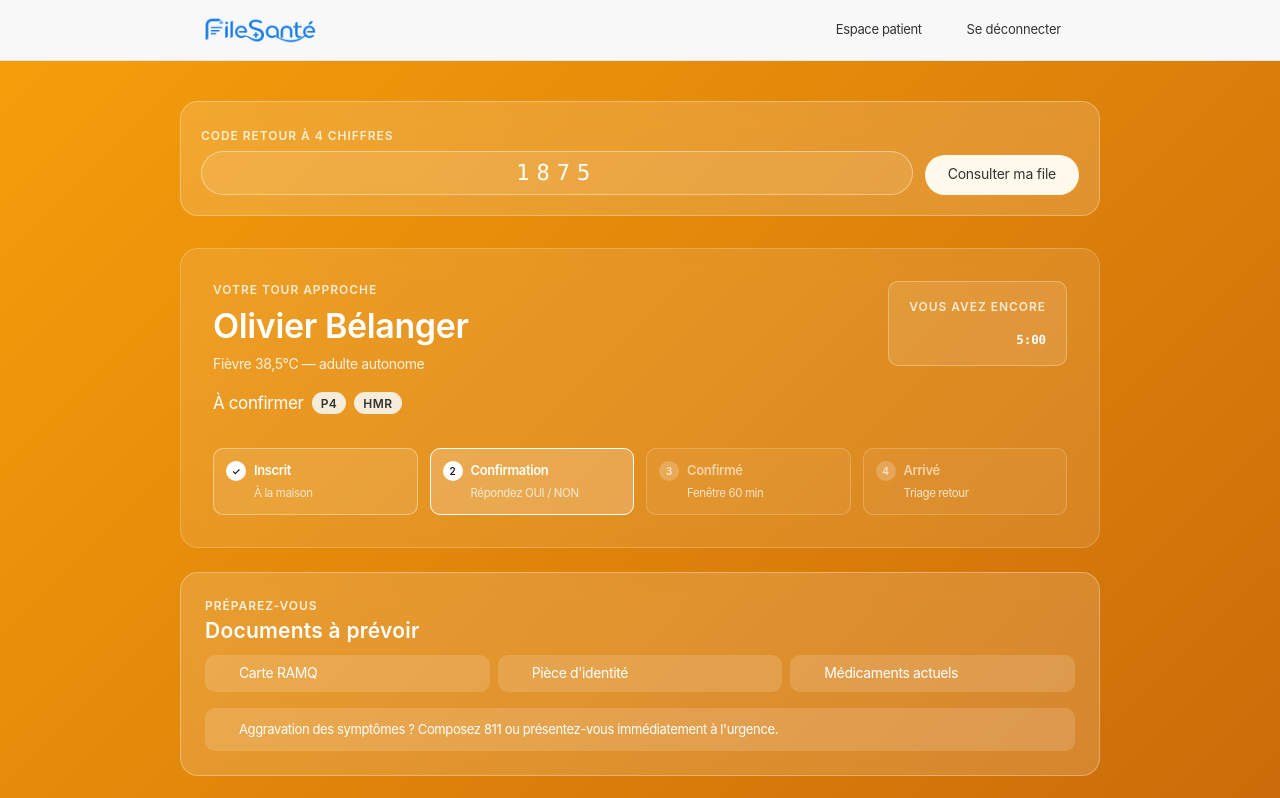
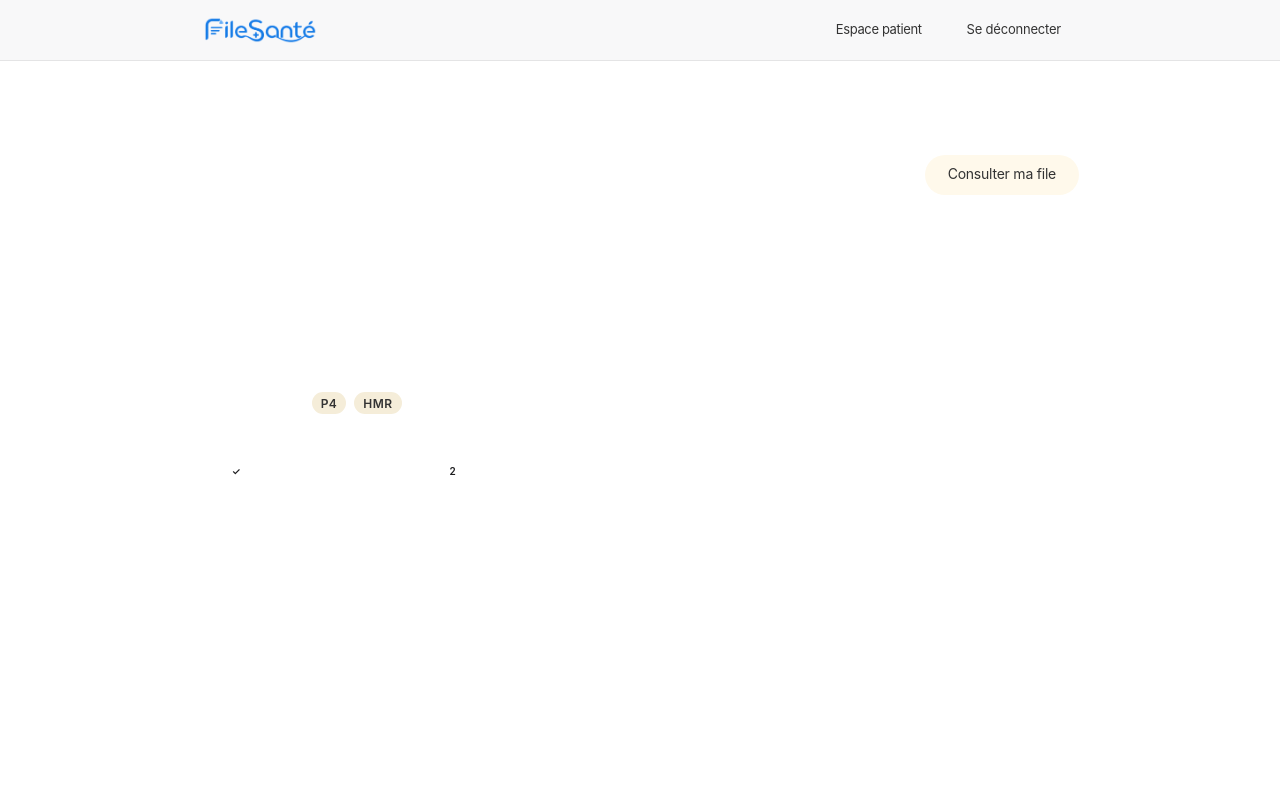
Before and after one commit to DigitariaWebs/FileSante, a Next.js app: page /dashboard/patient in a window 1280 px wide. Shown: the top 798 px of the page. Built offline with nearby package versions, Linux system fonts and the light colour scheme; some icons are missing.

Commit message:
feat: simplify QR login by hardcoding patient details and redirecting to a fixed dashboard

```diff
--- a/src/app/dashboard/patient/page.tsx
+++ b/src/app/dashboard/patient/page.tsx
@@ -79,13 +79,15 @@ const HOSPITAL_INFO: Record<
   },
 };
 
+// Subtle phase tints — full bg stays soft. Urgency conveyed via banner/pill inside,
+// not by saturating the whole page.
 const PHASE_GRADIENT: Record<Phase, string> = {
-  lookup: "linear-gradient(135deg, #e8f3fb 0%, #f5f5f7 100%)",
-  activation: "linear-gradient(135deg, #e8f3fb 0%, #ffffff 70%)",
-  waiting: "linear-gradient(135deg, #1e90d6 0%, #0f6fb4 100%)",
-  soon: "linear-gradient(135deg, #f59e0b 0%, #b45309 100%)",
-  depart: "linear-gradient(135deg, #22c55e 0%, #166534 100%)",
-  closed: "linear-gradient(135deg, #f5f5f7 0%, #e0e0e0 100%)",
+  lookup: "#ffffff",
+  activation: "#ffffff",
+  waiting: "#ffffff",
+  soon: "#ffffff",
+  depart: "#ffffff",
+  closed: "#ffffff",
 };
 
 function statusToPhase(p?: Patient): Phase {
@@ -157,13 +159,7 @@ function PatientInner() {
       className="min-h-screen px-6 py-10 transition-colors"
       style={{ background: PHASE_GRADIENT[phase] }}
     >
-      <div
-        className={`mx-auto max-w-[920px] ${
-          phase === "waiting" || phase === "soon" || phase === "depart"
-            ? "text-white"
-            : ""
-        }`}
-      >
+      <div className="mx-auto max-w-230">
         <LookupForm
           codeInput={codeInput}
           setCodeInput={setCodeInput}
--- a/src/app/q/page.tsx
+++ b/src/app/q/page.tsx
@@ -13,9 +13,7 @@ function QrLoginInner() {
   const params = useSearchParams();
 
   useEffect(() => {
-    const code = (params.get("code") ?? "").trim();
-    const firstName = (params.get("fn") ?? "Patient").trim();
-    const lastName = (params.get("ln") ?? "").trim();
+    // Demo override: always land on the demo patient account regardless of QR identity.
     const rawH = (params.get("h") ?? "HMR").trim().toUpperCase();
     const hospital: HospitalCode = VALID_HOSPITALS.includes(rawH as HospitalCode)
       ? (rawH as HospitalCode)
@@ -23,21 +21,18 @@ function QrLoginInner() {
 
     auth.login({
       role: "PATIENT",
-      firstName: firstName || "Patient",
-      lastName,
+      firstName: "Olivier",
+      lastName: "Bélanger",
       hospital,
     });
 
-    const target = code
-      ? `/dashboard/patient?code=${encodeURIComponent(code)}`
-      : "/dashboard/patient";
-    router.replace(target);
+    router.replace("/dashboard/patient?code=1875");
   }, [params, router]);
 
   return (
     <div className="grid min-h-screen place-items-center bg-white px-6">
       <div className="flex flex-col items-center gap-3 text-center">
-        <div className="h-6 w-6 animate-pulse rounded-full bg-(--fs-primary)" />
+        <div className="h-6 w-6 animate-pulse rounded-full bg-fs-primary" />
         <p className="text-[14px] text-(--ap-ink-muted-80)">
           Connexion en cours…
         </p>
```
